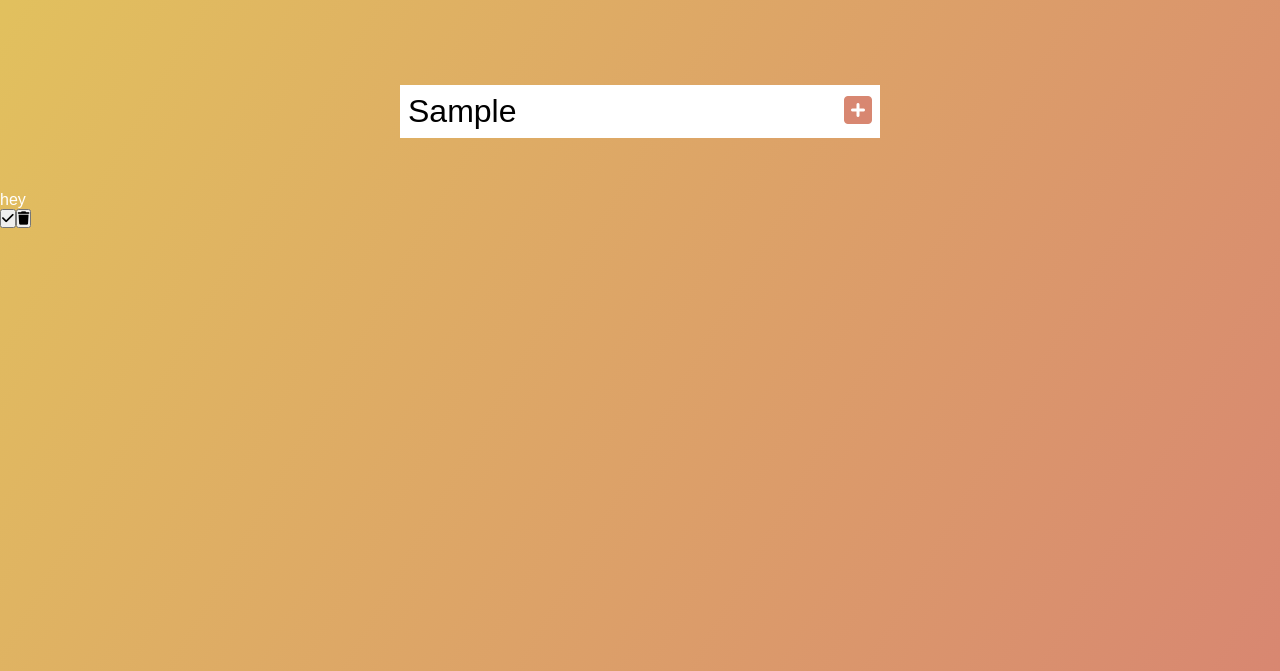
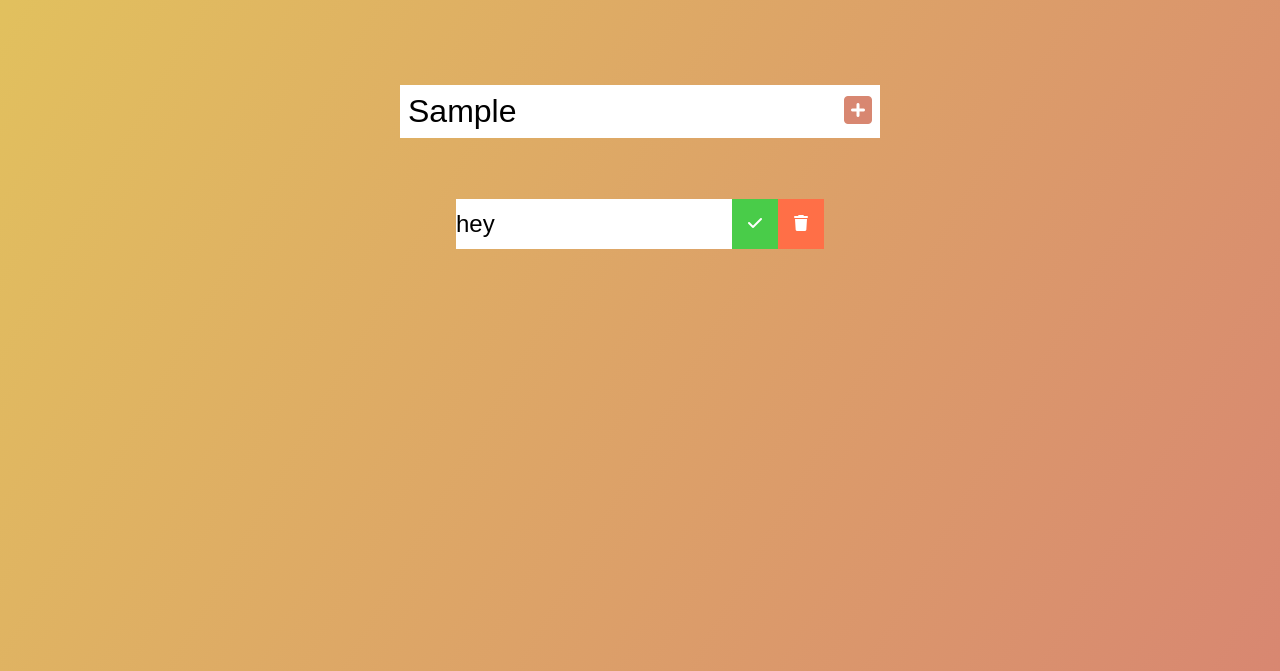
Before and after one commit to Sonsyduke/Douglas_Todo, a plain HTML site: page index.html in a window 1280 px wide. Both pictures are taken after typing "Sample" into the empty fields and a click on the button 858 px from the left and 240 px from the top of the page. Shown: the part 129-800 px from the top of the page. Drawn offline with Linux system fonts and the light colour scheme.

Commit message:
Styled the list items

```diff
--- a/CSS/styles.css
+++ b/CSS/styles.css
@@ -42,3 +42,42 @@ form button:hover {
   background: #d88771;
   color: white;
 }
+
+.todo-container {
+  display: flex;
+  justify-content: center;
+  align-items: center;
+}
+
+.todo-list {
+  min-width: 30%;
+  list-style: none;
+}
+
+.todo {
+  margin: 0.5rem;
+  background: white;
+  color: black;
+  font-size: 1.5rem;
+  display: flex;
+  justify-content: space-between;
+  align-items: center;
+}
+
+.todo li {
+  flex: 1;
+}
+
+.trash-btn,
+.complete-btn {
+  background: #ff6f47;
+  color: white;
+  border: none;
+  padding: 1rem;
+  cursor: pointer;
+  font-size: 1rem;
+}
+
+.complete-btn {
+  background: rgb(73, 204, 73);
+}
--- a/JS/script.js
+++ b/JS/script.js
@@ -28,7 +28,7 @@ function addTodo(event) {
   // Trash button
   const trashButton = document.createElement("button");
   trashButton.innerHTML = "<i class='fas fa-trash'></i>";
-  trashButton.classList.add("complete-btn");
+  trashButton.classList.add("trash-btn");
   todoDiv.appendChild(trashButton);
 
   // Append to list
```
